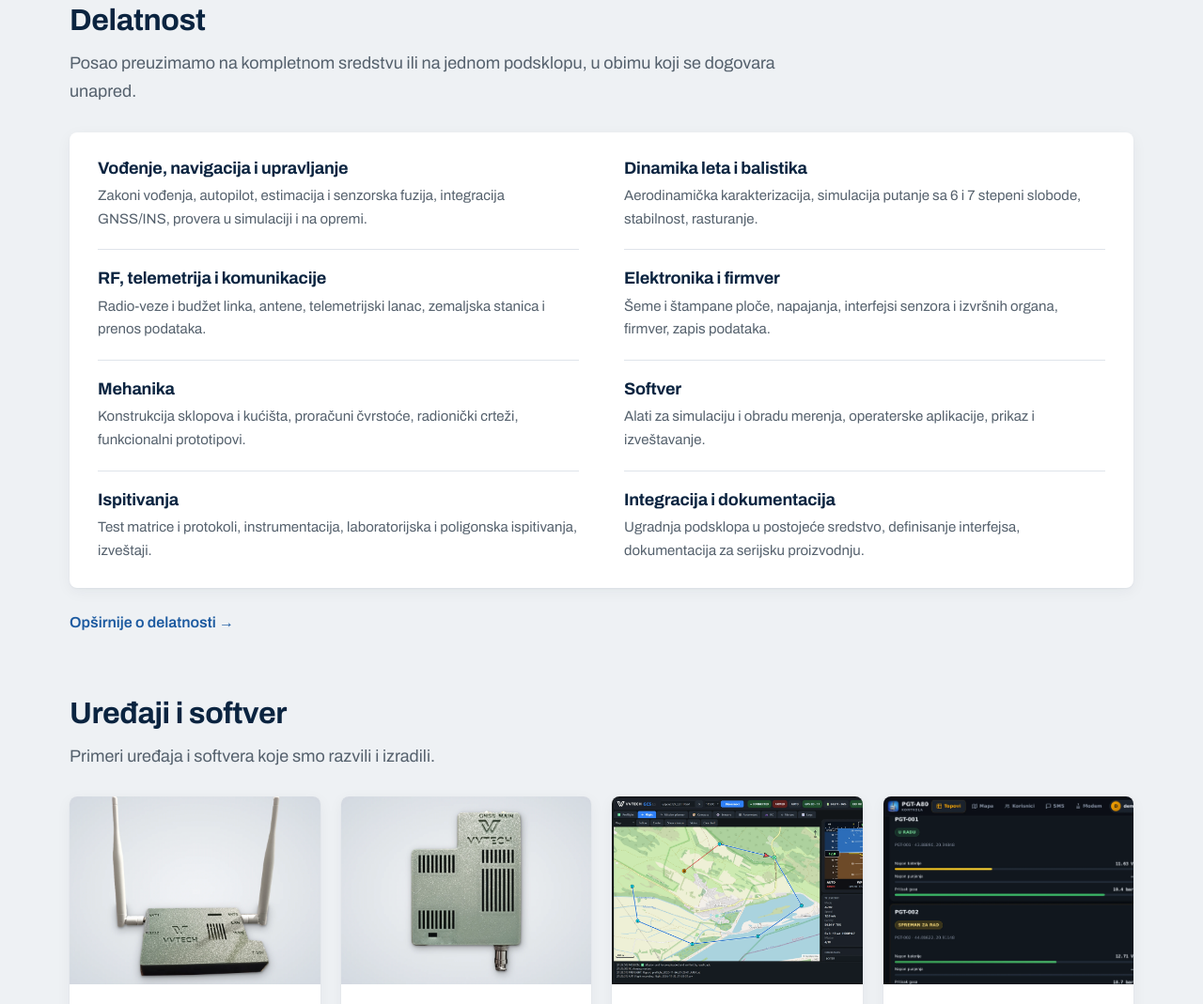
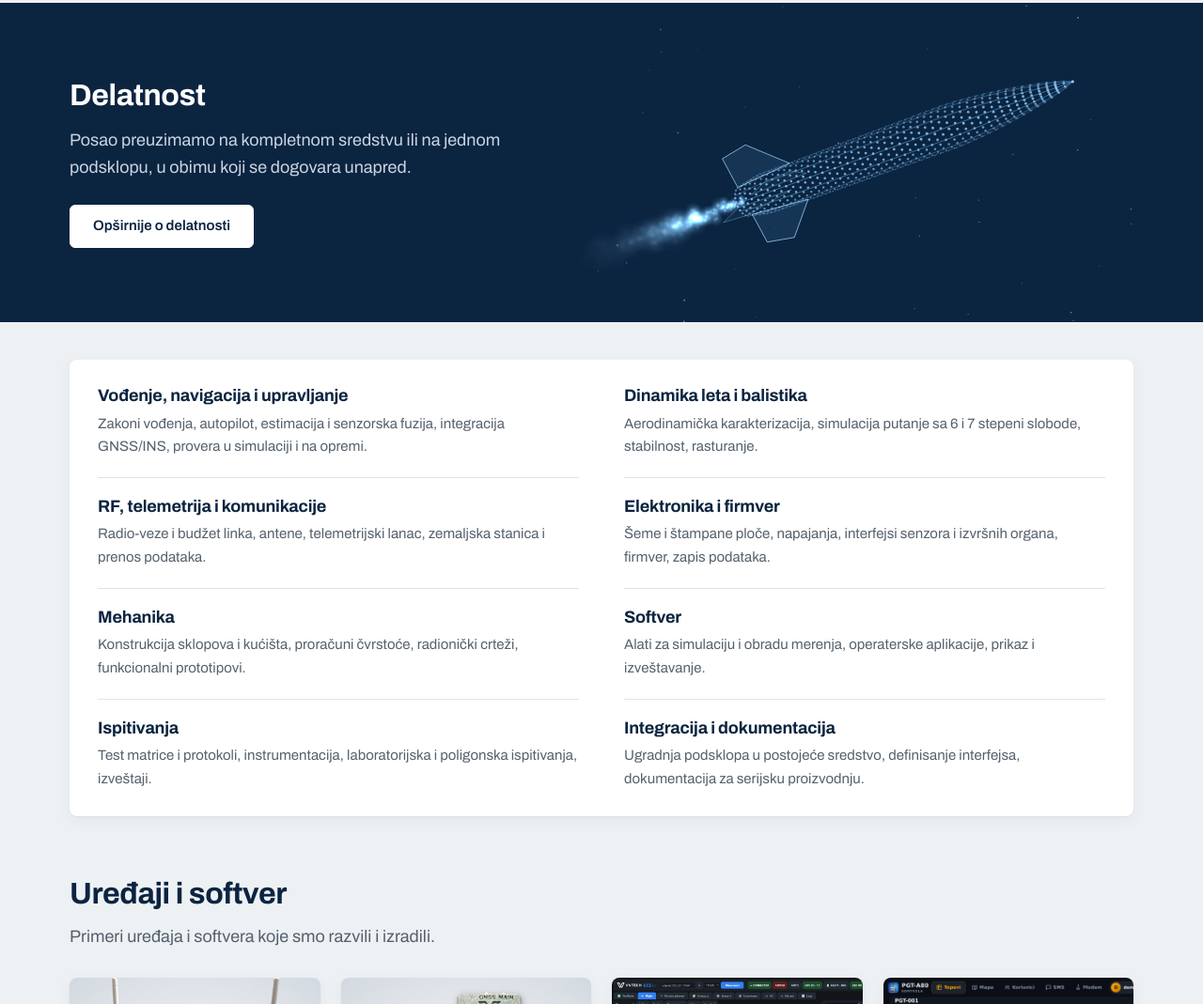
Before and after one commit to vvtechserbia/VVTECH-sajt-, a plain HTML site: page index.html in a window 1280 px wide. Shown: the part 1133-2202 px from the top of the page at 94% size. Drawn offline with Linux system fonts and the light colour scheme.

Commit message:
Početna: animirana raketa u pojasu „Delatnost“

```diff
--- a/css/style.css
+++ b/css/style.css
@@ -114,6 +114,19 @@ a:focus-visible, button:focus-visible, input:focus-visible, textarea:focus-visib
 .hero-photo img { width: 100%; height: auto; border-radius: var(--radius); }
 .hero-photo figcaption { margin-top: 10px; font-size: 14px; color: #92a5b9; }
 
+/* ---------- tamni pojas sa animacijom ---------- */
+
+.band { background: var(--navy-dark); color: #fff; margin-top: 64px; overflow: hidden; }
+.band .container { display: grid; grid-template-columns: 0.9fr 1.1fr; gap: 32px; align-items: center; }
+.band-text { padding: 56px 0; }
+.band h2 { color: #fff; font-size: 32px; }
+.band p { margin: 14px 0 26px; font-size: 18px; line-height: 1.6; color: #c9d5e1; max-width: 26em; }
+.band .btn { background: #fff; border-color: #fff; color: var(--navy-dark); }
+.band .btn:hover { background: #dfe7ef; border-color: #dfe7ef; }
+.band-anim { position: relative; height: 340px; }
+.band-anim canvas { position: absolute; inset: 0; display: block; }
+.section.after-band { padding-top: 40px; }
+
 /* ---------- sekcije ---------- */
 
 .section { padding: 64px 0 0; }
@@ -151,6 +164,10 @@ table.facts th { width: 38%; font-weight: 500; color: var(--muted); background:
 .tile h3 { font-size: 18px; line-height: 1.3; }
 .tile p { margin: 8px 0 14px; font-size: 15px; color: var(--muted); line-height: 1.55; }
 .tile .more { margin-top: auto; font-weight: 600; font-size: 15px; color: var(--link); }
+.tiles.three { grid-template-columns: repeat(3, 1fr); margin: 0 0 22px; }
+.content .tile h3 { margin: 0; }
+.tile.static:hover { transform: none; box-shadow: var(--shadow); }
+.tile .state { margin-top: auto; font-size: 14px; color: var(--muted); }
 
 .lists { display: grid; grid-template-columns: 1fr 1fr; gap: 22px; }
 .lists > div { padding: 26px 30px 28px; }
@@ -248,11 +265,15 @@ form textarea { resize: vertical; min-height: 150px; }
   .menu .cta a { text-align: center; }
   .hero .container { grid-template-columns: 1fr; gap: 36px; padding-top: 48px; padding-bottom: 48px; }
   .hero-photo { max-width: 640px; }
+  .band .container { grid-template-columns: 1fr; gap: 0; }
+  .band-text { padding: 44px 0 8px; }
+  .band-anim { height: 260px; }
   .hero h1 { font-size: 36px; }
   .two, .lists, .contact-page, .product { grid-template-columns: 1fr; gap: 24px; }
   .areas { grid-template-columns: 1fr; padding: 4px 22px; }
   .area:nth-last-child(2) { border-bottom: 1px solid var(--line); }
   .tiles { grid-template-columns: 1fr 1fr; }
+  .tiles.three { grid-template-columns: 1fr 1fr; }
   .contact-cols { grid-template-columns: 1fr; gap: 14px; }
   .block { grid-template-columns: 1fr; padding: 22px 22px; }
   .product { padding: 20px; }
@@ -264,6 +285,7 @@ form textarea { resize: vertical; min-height: 150px; }
 
 @media (max-width: 560px) {
   .tiles { grid-template-columns: 1fr; }
+  .tiles.three { grid-template-columns: 1fr; }
   .form-row { grid-template-columns: 1fr; }
   .footer .cols { grid-template-columns: 1fr; gap: 28px; }
   .topbar .container { justify-content: center; padding-top: 6px; padding-bottom: 6px; }
--- a/index.html
+++ b/index.html
@@ -23,7 +23,7 @@
 <link rel="preconnect" href="https://fonts.googleapis.com">
 <link rel="preconnect" href="https://fonts.gstatic.com" crossorigin>
 <link href="https://fonts.googleapis.com/css2?family=Archivo:wght@400;500;600;700&display=swap" rel="stylesheet">
-<link rel="stylesheet" href="css/style.css?v=17">
+<link rel="stylesheet" href="css/style.css?v=20">
 </head>
 <body>
 <a href="#sadrzaj" class="skip">Preskoči na sadržaj</a>
@@ -100,12 +100,21 @@
     </div>
   </section>
 
-  <section class="section">
+  <section class="band">
     <div class="container">
-      <h2>Delatnost</h2>
-      <p class="intro">Posao preuzimamo na kompletnom sredstvu ili na jednom podsklopu, u obimu koji se
-        dogovara unapred.</p>
-      <div class="areas body">
+      <div class="band-text">
+        <h2>Delatnost</h2>
+        <p>Posao preuzimamo na kompletnom sredstvu ili na jednom podsklopu, u obimu koji se
+          dogovara unapred.</p>
+        <a class="btn" href="usluge/">Opširnije o delatnosti</a>
+      </div>
+      <div class="band-anim"><canvas id="raketa" aria-hidden="true"></canvas></div>
+    </div>
+  </section>
+
+  <section class="section after-band">
+    <div class="container">
+      <div class="areas">
         <div class="area">
           <h3>Vođenje, navigacija i upravljanje</h3>
           <p>Zakoni vođenja, autopilot, estimacija i senzorska fuzija, integracija GNSS/INS, provera u simulaciji i na opremi.</p>
@@ -139,7 +148,6 @@
           <p>Ugradnja podsklopa u postojeće sredstvo, definisanje interfejsa, dokumentacija za serijsku proizvodnju.</p>
         </div>
       </div>
-      <a class="more-link" href="usluge/">Opširnije o delatnosti &rarr;</a>
     </div>
   </section>
 
@@ -223,6 +231,7 @@
     </div>
   </section>
 
+  <script src="js/raketa.js?v=20" defer></script>
 </main>
 
 <footer class="footer">
@@ -264,6 +273,6 @@
     </div>
   </div>
 </footer>
-<script src="js/main.js?v=17"></script>
+<script src="js/main.js?v=20"></script>
 </body>
 </html>
--- /dev/null
+++ b/js/raketa.js
@@ -0,0 +1,179 @@
+/* Animirana raketa u pojasu "Delatnost" (canvas, bez biblioteka).
+   Uz prefers-reduced-motion crta se jedna staticna slika; van kadra animacija stoji. */
+(function () {
+  var canvas = document.getElementById('raketa');
+  if (!canvas || !canvas.getContext) return;
+  var ctx = canvas.getContext('2d');
+  var reduce = window.matchMedia && window.matchMedia('(prefers-reduced-motion: reduce)').matches;
+  var W = 0, H = 0, S = 1, CX = 0, CY = 0, DPR = 1, raf = null, t = 0;
+  var mouse = { x: 0, y: 0 }, glow = null, stars = [], parts = [];
+  var RB = 0.058;                       /* poluprecnik tela u duzinama rakete */
+
+  function radius(x) {                  /* x: -0.5 rep ... 0.5 vrh */
+    if (x > 0.16) {                     /* fon Karmanov vrh */
+      var u = Math.min(1, Math.max(0, (0.5 - x) / 0.34));
+      var th = Math.acos(1 - 2 * u);
+      return RB * Math.sqrt((th - Math.sin(2 * th) / 2) / Math.PI);
+    }
+    if (x < -0.43) return RB * (0.78 + 0.22 * (x + 0.5) / 0.07);
+    return RB;
+  }
+
+  var rings = [], x;
+  for (x = -0.5; x <= 0.5001; x += 0.02) rings.push(x);
+  var FINS = [0.785, 2.356, 3.927, 5.498];
+  var FIN = [[-0.31, 0], [-0.41, 0.095], [-0.50, 0.095], [-0.50, 0]];   /* x, visina iznad tela */
+
+  function makeGlow() {
+    var g = 48 * DPR;
+    glow = document.createElement('canvas');
+    glow.width = glow.height = g;
+    var c = glow.getContext('2d');
+    var gr = c.createRadialGradient(g / 2, g / 2, 0, g / 2, g / 2, g / 2);
+    gr.addColorStop(0, 'rgba(210, 235, 255, 0.85)');
+    gr.addColorStop(0.35, 'rgba(120, 195, 255, 0.32)');
+    gr.addColorStop(1, 'rgba(111, 194, 255, 0)');
+    c.fillStyle = gr;
+    c.fillRect(0, 0, g, g);
+  }
+
+  function resize() {
+    var r = canvas.parentElement.getBoundingClientRect();
+    W = r.width; H = r.height;
+    DPR = Math.min(window.devicePixelRatio || 1, W <= 700 ? 2 : 2.5);
+    canvas.width = Math.round(W * DPR); canvas.height = Math.round(H * DPR);
+    canvas.style.width = W + 'px'; canvas.style.height = H + 'px';
+    ctx.setTransform(DPR, 0, 0, DPR, 0, 0);
+    S = Math.min(W * 0.66, H * 1.55);
+    CX = W * 0.58; CY = H * 0.45;
+    stars = [];
+    for (var i = 0; i < (W <= 700 ? 50 : 90); i++) {
+      stars.push({ x: Math.random() * W, y: Math.random() * H, s: Math.random() * 1.2 + 0.4, d: Math.random() * 0.8 + 0.2 });
+    }
+    makeGlow();
+  }
+
+  /* telo -> ekran: valjanje oko ose, propinjanje, skretanje, perspektiva */
+  var cr, sr, cp, sp, cw, sw;
+  function setAngles(roll, pitch, yaw) {
+    cr = Math.cos(roll); sr = Math.sin(roll); cp = Math.cos(pitch); sp = Math.sin(pitch); cw = Math.cos(yaw); sw = Math.sin(yaw);
+  }
+  function proj(px, py, pz, rolled) {
+    var y1 = rolled ? py * cr - pz * sr : py, z1 = rolled ? py * sr + pz * cr : pz;
+    var x2 = px * cp - y1 * sp, y2 = px * sp + y1 * cp;
+    var x3 = x2 * cw + z1 * sw, z3 = -x2 * sw + z1 * cw;
+    var k = 1 / (1 - z3 * 0.45);
+    return { x: CX + x3 * S * k, y: CY - y2 * S * k, z: z3, k: k };
+  }
+  function facing(ny, nz) {             /* koliko je povrsina okrenuta ka posmatracu: 0..1 */
+    var y1 = ny * cr - nz * sr, z1 = ny * sr + nz * cr;
+    var x2 = -y1 * sp;
+    return (1 + (-x2 * sw + z1 * cw)) / 2;
+  }
+
+  function emit(p) {
+    p.a = Math.random() * 6.283; p.r = Math.random() * 0.6; p.v = 0.55 + Math.random() * 0.5; p.age = 0; p.life = 0.75 + Math.random() * 0.55;
+  }
+  for (var n = 0; n < 150; n++) { var q = {}; emit(q); q.age = Math.random() * q.life; parts.push(q); }
+
+  function frame(dt) {
+    ctx.clearRect(0, 0, W, H);
+    var pitch = 0.33 + 0.025 * Math.sin(t * 0.7) - mouse.y * 0.10, yaw = -0.42 + mouse.x * 0.22;
+    setAngles(t * 0.55, pitch, yaw);
+    var i, j, p, a, b;
+
+    /* zvezde klize unazad duz pravca leta */
+    var vx = -Math.cos(pitch) * 26 * dt, vy = Math.sin(pitch) * 26 * dt;
+    for (i = 0; i < stars.length; i++) {
+      p = stars[i];
+      p.x += vx * p.d; p.y += vy * p.d;
+      if (p.x < -4) { p.x = W + 4; p.y = Math.random() * H; }
+      if (p.y > H + 4) { p.y = -4; p.x = Math.random() * W; }
+      ctx.fillStyle = 'rgba(200, 225, 255, ' + (0.18 + 0.4 * p.d) + ')';
+      ctx.fillRect(p.x, p.y, p.s, p.s);
+    }
+
+    /* mlaz: cestice iz mlaznice, sire se i gase */
+    ctx.globalCompositeOperation = 'lighter';
+    for (i = 0; i < parts.length; i++) {
+      p = parts[i];
+      p.age += dt;
+      if (p.age > p.life) emit(p);
+      var f = p.age / p.life, sx = -0.5 - 0.012 - f * p.v * 0.62, rr = RB * (0.38 + f * 1.5) * p.r;
+      a = proj(sx, Math.cos(p.a) * rr, Math.sin(p.a) * rr, false);
+      var size = (12 + f * 40) * a.k * (S / 520);
+      ctx.globalAlpha = Math.pow(1 - f, 1.5) * 0.62;
+      ctx.drawImage(glow, a.x - size / 2, a.y - size / 2, size, size);
+    }
+    ctx.globalAlpha = 1;
+    ctx.globalCompositeOperation = 'source-over';
+
+    /* izvodnice tela */
+    ctx.lineWidth = 1;
+    for (j = 0; j < 12; j++) {
+      var ang = j * 6.283 / 12, cy = Math.cos(ang), cz = Math.sin(ang), fr = facing(cy, cz);
+      ctx.strokeStyle = 'rgba(111, 194, 255, ' + (0.05 + fr * fr * 0.42) + ')';
+      ctx.beginPath();
+      for (i = 0; i < rings.length; i++) {
+        var rr2 = radius(rings[i]);
+        a = proj(rings[i], cy * rr2, cz * rr2, true);
+        if (i) ctx.lineTo(a.x, a.y); else ctx.moveTo(a.x, a.y);
+      }
+      ctx.stroke();
+    }
+
+    /* prstenovi od tacaka */
+    for (i = 0; i < rings.length; i++) {
+      var rad = radius(rings[i]), cnt = rad < 0.012 ? 6 : 22;
+      for (j = 0; j < cnt; j++) {
+        var an = j * 6.283 / cnt + i * 0.14, ny = Math.cos(an), nz = Math.sin(an), fc = facing(ny, nz);
+        a = proj(rings[i], ny * rad, nz * rad, true);
+        ctx.fillStyle = 'rgba(150, 208, 255, ' + (0.07 + fc * fc * 0.8) + ')';
+        ctx.beginPath();
+        ctx.arc(a.x, a.y, (0.55 + fc * 1.25) * a.k * (S / 520), 0, 6.283);
+        ctx.fill();
+      }
+    }
+
+    /* krilca */
+    for (j = 0; j < FINS.length; j++) {
+      var fy = Math.cos(FINS[j]), fz = Math.sin(FINS[j]), ff = facing(-fz, fy), vis = 0.18 + 0.6 * Math.abs(2 * ff - 1);
+      ctx.strokeStyle = 'rgba(168, 220, 255, ' + vis + ')';
+      ctx.fillStyle = 'rgba(111, 194, 255, ' + (vis * 0.16) + ')';
+      ctx.beginPath();
+      for (i = 0; i < FIN.length; i++) {
+        var hr = radius(FIN[i][0]) + FIN[i][1];
+        b = proj(FIN[i][0], fy * hr, fz * hr, true);
+        if (i) ctx.lineTo(b.x, b.y); else ctx.moveTo(b.x, b.y);
+      }
+      ctx.closePath(); ctx.fill(); ctx.stroke();
+    }
+  }
+
+  var last = 0;
+  function tick(now) {
+    var dt = last ? Math.min(0.05, (now - last) / 1000) : 0.016;
+    last = now; t += dt;
+    frame(dt);
+    raf = requestAnimationFrame(tick);
+  }
+
+  window.addEventListener('resize', function () { resize(); if (reduce) { frame(0); } });
+  resize();
+  if (reduce) { t = 1.4; frame(0); return; }
+  if (window.matchMedia && window.matchMedia('(pointer: fine)').matches) {
+    var host = canvas.parentElement;
+    host.addEventListener('mousemove', function (e) {
+      var r = canvas.getBoundingClientRect();
+      mouse.x = ((e.clientX - r.left) / r.width - 0.5) * 2; mouse.y = ((e.clientY - r.top) / r.height - 0.5) * 2;
+    });
+    host.addEventListener('mouseleave', function () { mouse.x = 0; mouse.y = 0; });
+  }
+  raf = requestAnimationFrame(tick);
+  if ('IntersectionObserver' in window) {
+    new IntersectionObserver(function (en) {
+      if (en[0].isIntersecting) { if (!raf) { last = 0; raf = requestAnimationFrame(tick); } }
+      else { cancelAnimationFrame(raf); raf = null; }
+    }).observe(canvas);
+  }
+})();
```
Also changed, not shown: 404.html (+2 -2 lines), en/about/index.html (+2 -2 lines), en/contact/index.html (+2 -2 lines), en/contact/thanks/index.html (+2 -2 lines), en/index.html (+16 -7 lines), en/projects/index.html (+2 -2 lines), en/services/index.html (+2 -2 lines), kontakt/hvala/index.html (+2 -2 lines), kontakt/index.html (+2 -2 lines), o-nama/index.html (+2 -2 lines), projekti/index.html (+2 -2 lines), usluge/index.html (+2 -2 lines).
